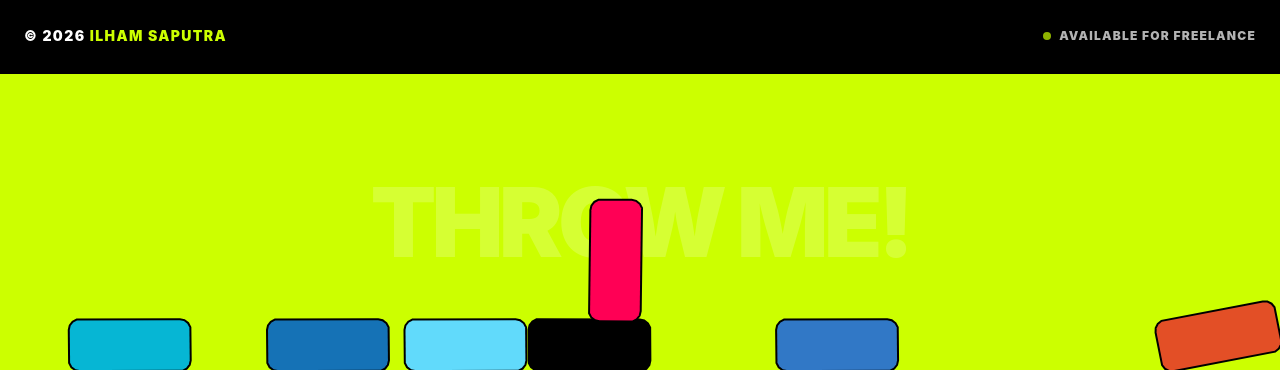
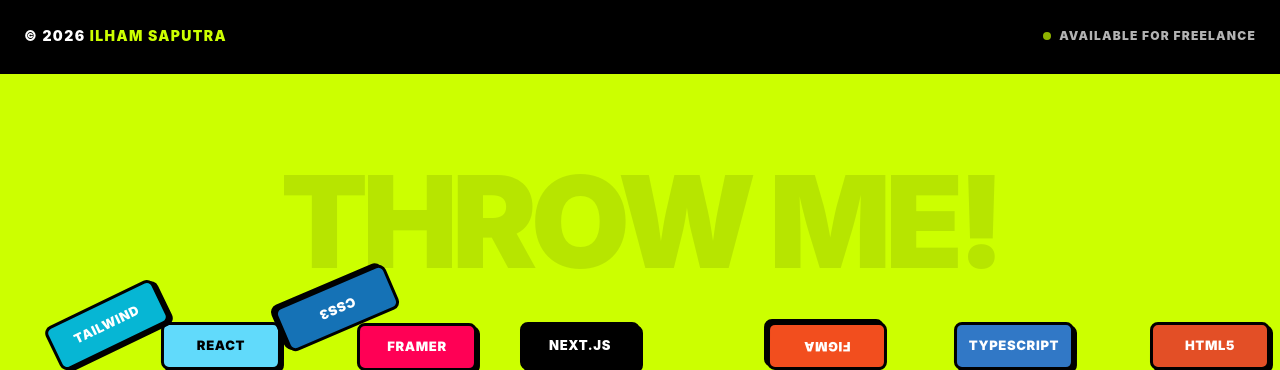
Before and after one commit to ilhamsptr1/MyPortofolio, a Next.js app: page / in a window 1280 px wide. Shown: the part 4647-5017 px from the top of the page. Built offline with nearby package versions, Linux system fonts and the light colour scheme; no server answers.

Commit message:
fix: rewrite PhysicsFooter - use HTML elements driven by Matter.js instead of canvas

```diff
--- a/src/components/PhysicsFooter.tsx
+++ b/src/components/PhysicsFooter.tsx
@@ -1,17 +1,43 @@
 "use client";
 
 import { useEffect, useRef, useState } from "react";
-import Matter from "matter-js";
+
+interface PhysicsBox {
+  id: number;
+  text: string;
+  color: string;
+  textColor: string;
+  x: number;
+  y: number;
+  angle: number;
+}
+
+const TECH_STACKS = [
+  { text: "React", color: "#61DAFB", textColor: "#000" },
+  { text: "Next.js", color: "#000000", textColor: "#FFF" },
+  { text: "TypeScript", color: "#3178C6", textColor: "#FFF" },
+  { text: "Tailwind", color: "#06B6D4", textColor: "#FFF" },
+  { text: "HTML5", color: "#E34F26", textColor: "#FFF" },
+  { text: "CSS3", color: "#1572B6", textColor: "#FFF" },
+  { text: "Framer", color: "#FF0055", textColor: "#FFF" },
+  { text: "Figma", color: "#F24E1E", textColor: "#FFF" },
+];
+
+const BOX_W = 120;
+const BOX_H = 48;
 
 export default function PhysicsFooter() {
-  const sceneRef = useRef<HTMLDivElement>(null);
-  const engineRef = useRef<Matter.Engine | null>(null);
-  const renderRef = useRef<Matter.Render | null>(null);
-  const [isMobile, setIsMobile] = useState(false);
+  const containerRef = useRef<HTMLDivElement>(null);
+  const animFrameRef = useRef<number>(0);
+  const [boxes, setBoxes] = useState<PhysicsBox[]>([]);
+  const [isMobile, setIsMobile] = useState(true); // Start as true to avoid SSR issues
 
   useEffect(() => {
     const checkMobile = () => {
-      setIsMobile(window.matchMedia("(max-width: 768px)").matches || window.matchMedia("(pointer: coarse)").matches);
+      setIsMobile(
+        window.matchMedia("(max-width: 768px)").matches ||
+          window.matchMedia("(pointer: coarse)").matches
+      );
     };
     checkMobile();
     window.addEventListener("resize", checkMobile);
@@ -19,143 +45,133 @@
   }, []);
 
   useEffect(() => {
-    // Disable on mobile to prevent blocking vertical scroll at the bottom of the page
-    if (!sceneRef.current || isMobile) return;
+    if (isMobile || !containerRef.current) return;
 
-    const Engine = Matter.Engine,
-      Render = Matter.Render,
-      Runner = Matter.Runner,
-      MouseConstraint = Matter.MouseConstraint,
-      Mouse = Matter.Mouse,
-      World = Matter.World,
-      Bodies = Matter.Bodies;
+    let Matter: typeof import("matter-js");
+    let engine: import("matter-js").Engine;
+    let runner: import("matter-js").Runner;
 
-    // Create engine
-    const engine = Engine.create();
-    engineRef.current = engine;
-    const world = engine.world;
+    const init = async () => {
+      Matter = await import("matter-js");
+      const { Engine, Runner, Bodies, World, Mouse, MouseConstraint, Events } = Matter;
 
-    const width = sceneRef.current.clientWidth;
-    const height = sceneRef.current.clientHeight;
+      const container = containerRef.current!;
+      const width = container.clientWidth;
+      const height = container.clientHeight;
 
-    // Create renderer
-    const render = Render.create({
-      element: sceneRef.current,
-      engine: engine,
-      options: {
-        width,
-        height,
-        background: "transparent",
-        wireframes: false,
-      },
-    });
-    renderRef.current = render;
+      engine = Engine.create();
+      runner = Runner.create();
 
-    // Create bounds
-    const wallOptions = { isStatic: true, render: { visible: false } };
-    World.add(world, [
-      Bodies.rectangle(width / 2, height + 25, width, 50, wallOptions), // Bottom
-      Bodies.rectangle(width / 2, -2000, width, 50, wallOptions), // Top (ceiling) moved way up
-      Bodies.rectangle(-25, height / 2, 50, height * 2, wallOptions), // Left
-      Bodies.rectangle(width + 25, height / 2, 50, height * 2, wallOptions), // Right
-    ]);
+      // Boundaries
+      const wallOpts = { isStatic: true };
+      World.add(engine.world, [
+        Bodies.rectangle(width / 2, height + 25, width * 2, 50, wallOpts), // floor
+        Bodies.rectangle(-25, height / 2, 50, height * 2, wallOpts),        // left
+        Bodies.rectangle(width + 25, height / 2, 50, height * 2, wallOpts), // right
+      ]);
 
-    // Tech stack blocks
-    const techStacks = [
-      { text: "React", color: "#61DAFB", textColor: "#000" },
-      { text: "Next.js", color: "#000000", textColor: "#FFF" },
-      { text: "TypeScript", color: "#3178C6", textColor: "#FFF" },
-      { text: "Tailwind", color: "#06B6D4", textColor: "#FFF" },
-      { text: "HTML5", color: "#E34F26", textColor: "#FFF" },
-      { text: "CSS3", color: "#1572B6", textColor: "#FFF" },
-      { text: "Framer", color: "#FF0055", textColor: "#FFF" },
-    ];
+      // Create physics bodies for each box
+      const physBodies = TECH_STACKS.map((_, i) => {
+        const x = Math.random() * (width - BOX_W - 40) + BOX_W / 2 + 20;
+        const y = -100 - i * 120;
+        return Bodies.rectangle(x, y, BOX_W, BOX_H, {
+          restitution: 0.5,
+          friction: 0.1,
+          frictionAir: 0.01,
+          chamfer: { radius: 8 },
+        });
+      });
 
-    const boxes = techStacks.map((tech, i) => {
-      const x = Math.random() * (width - 200) + 100;
-      const y = -200 - (i * 100); // Stagger drop from above
+      World.add(engine.world, physBodies);
 
-      // Creating a rounded rectangle look using a chamfered rectangle
-      return Bodies.rectangle(x, y, 120, 50, {
-        chamfer: { radius: 10 },
-        restitution: 0.8, // Bounciness
-        friction: 0.05,
-        render: {
-          fillStyle: tech.color,
-          strokeStyle: "#000",
-          lineWidth: 4,
-          // We can't render text easily in native matter-js render,
-          // but we can use sprites. For simplicity, we just render colored boxes
-          // and a separate HTML layer can overlay them if needed, but
-          // the colored bouncy blocks are enough to convey "toys"
-        }
+      // Mouse constraint for dragging
+      const mouse = Mouse.create(container);
+      const mouseConstraint = MouseConstraint.create(engine, {
+        mouse,
+        constraint: { stiffness: 0.2, render: { visible: false } },
       });
-    });
+      World.add(engine.world, mouseConstraint);
 
-    World.add(world, boxes);
+      // Prevent mouse from blocking page scroll
+      mouse.element.removeEventListener("mousewheel", (mouse as any).mousewheel);
+      mouse.element.removeEventListener("DOMMouseScroll", (mouse as any).mousewheel);
 
-    // Add mouse control
-    const mouse = Mouse.create(render.canvas);
-    const mouseConstraint = MouseConstraint.create(engine, {
-      mouse: mouse,
-      constraint: {
-        stiffness: 0.2,
-        render: { visible: false },
-      },
-    });
+      // Sync HTML boxes with physics bodies
+      const syncBoxes = () => {
+        setBoxes(
+          physBodies.map((body, i) => ({
+            id: i,
+            text: TECH_STACKS[i].text,
+            color: TECH_STACKS[i].color,
+            textColor: TECH_STACKS[i].textColor,
+            x: body.position.x,
+            y: body.position.y,
+            angle: body.angle,
+          }))
+        );
+        animFrameRef.current = requestAnimationFrame(syncBoxes);
+      };
 
-    World.add(world, mouseConstraint);
+      Runner.run(runner, engine);
+      animFrameRef.current = requestAnimationFrame(syncBoxes);
+    };
 
-    // Keep the mouse in sync with rendering
-    render.mouse = mouse;
-
-    // Run the engine and renderer
-    Render.run(render);
-    const runner = Runner.create();
-    Runner.run(runner, engine);
-
-    // Handle resize
-    const handleResize = () => {
-      if (sceneRef.current && render.canvas) {
-        const newWidth = sceneRef.current.clientWidth;
-        render.canvas.width = newWidth;
-        render.options.width = newWidth;
-
-        // Update floor boundary
-        const floor = world.bodies.find((b) => b.isStatic && b.position.y > height);
-        if (floor) {
-          Matter.Body.setPosition(floor, { x: newWidth / 2, y: height + 25 });
-          // Note: Width of floor doesn't scale easily without replacing it,
-          // but we made it wide enough initially or we just accept it.
-        }
-      }
-    };
-    window.addEventListener("resize", handleResize);
+    init();
 
     return () => {
-      window.removeEventListener("resize", handleResize);
-      Render.stop(render);
-      Runner.stop(runner);
-      if (engineRef.current) World.clear(engineRef.current.world, false);
-      if (engineRef.current) Engine.clear(engineRef.current);
-      if (render.canvas) render.canvas.remove();
-      render.canvas = null as any;
-      render.context = null as any;
-      render.textures = {};
+      cancelAnimationFrame(animFrameRef.current);
+      if (runner && Matter) {
+        Matter.Runner.stop(runner);
+        Matter.World.clear(engine.world, false);
+        Matter.Engine.clear(engine);
+      }
     };
   }, [isMobile]);
 
-  if (isMobile) return null; // Don't render physics on mobile to save perf & scroll bugs
+  if (isMobile) return null;
 
   return (
-    <div className="relative w-full h-[300px] border-t-4 border-black bg-accent overflow-hidden z-20">
-      <div className="absolute inset-0 pointer-events-none flex items-center justify-center select-none opacity-20">
-        <h2 className="text-6xl md:text-8xl font-black uppercase tracking-tighter text-center">
+    <div
+      ref={containerRef}
+      className="relative w-full h-[300px] border-t-4 border-black bg-accent overflow-hidden cursor-crosshair select-none z-20"
+    >
+      {/* Background watermark */}
+      <div className="absolute inset-0 flex items-center justify-center pointer-events-none">
+        <h2 className="text-7xl md:text-9xl font-black uppercase tracking-tighter text-black/10">
           THROW ME!
         </h2>
       </div>
-      {/* Matter.js Canvas Container */}
-      <div ref={sceneRef} className="absolute inset-0 w-full h-full cursor-crosshair"></div>
+
+      {/* HTML physics boxes */}
+      {boxes.map((box) => (
+        <div
+          key={box.id}
+          style={{
+            position: "absolute",
+            left: box.x - BOX_W / 2,
+            top: box.y - BOX_H / 2,
+            width: BOX_W,
+            height: BOX_H,
+            transform: `rotate(${box.angle}rad)`,
+            backgroundColor: box.color,
+            color: box.textColor,
+            border: "3px solid #000",
+            borderRadius: 8,
+            display: "flex",
+            alignItems: "center",
+            justifyContent: "center",
+            fontWeight: 900,
+            fontSize: 13,
+            textTransform: "uppercase",
+            letterSpacing: "0.05em",
+            boxShadow: "3px 3px 0px #000",
+            pointerEvents: "none",
+            userSelect: "none",
+          }}
+        >
+          {box.text}
+        </div>
+      ))}
     </div>
   );
 }
```
